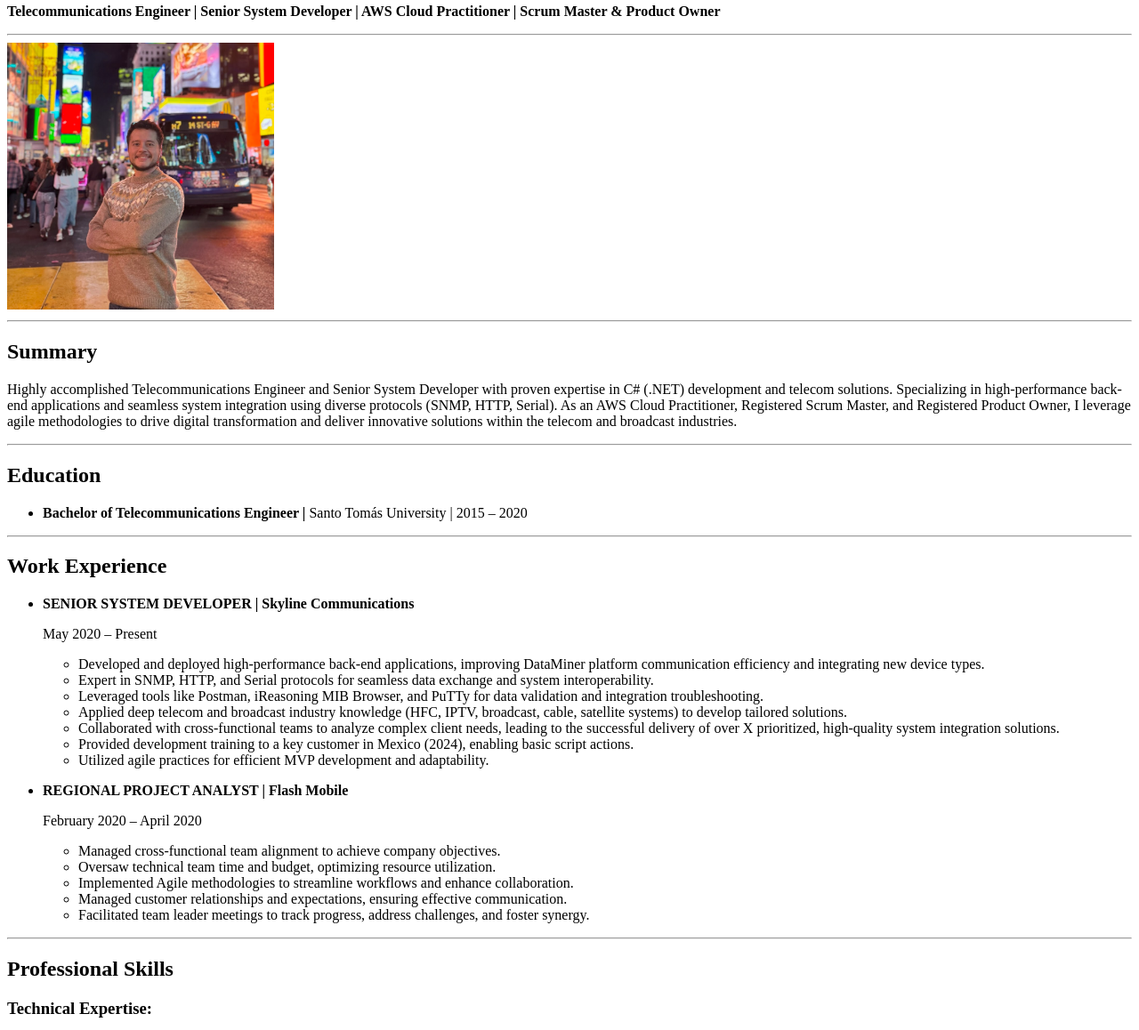
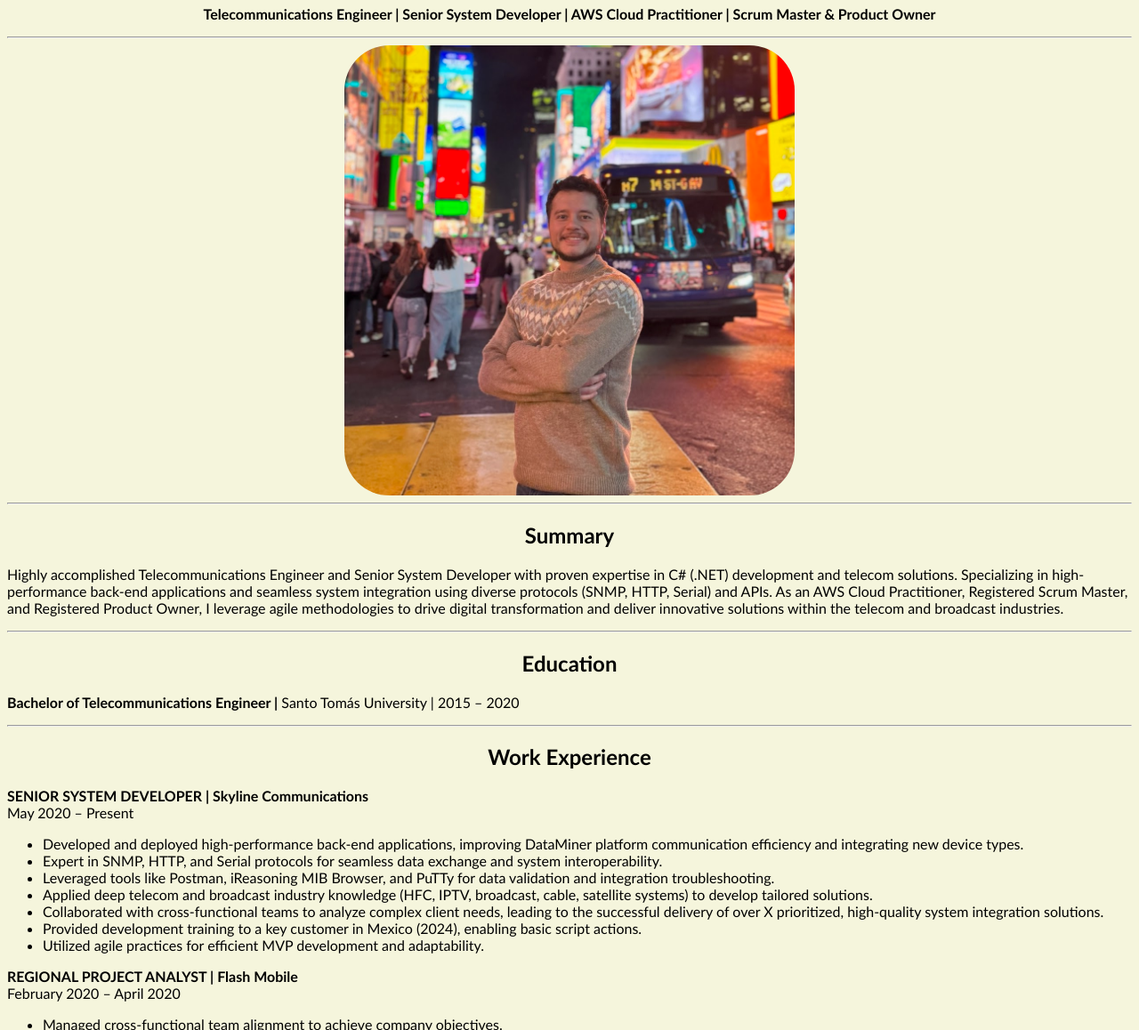
Before and after one commit to SebCuellar/OnlineResume, a plain HTML site: page index.html in a window 1280 px wide. Shown: the part 76-1234 px from the top of the page at 89% size. Drawn offline with Linux system fonts and the light colour scheme.

Commit message:
Styling added.

```diff
--- a/index.html
+++ b/index.html
@@ -3,34 +3,31 @@
 <head>
     <meta charset="UTF-8">
     <meta name="viewport" content="width=device-width, initial-scale=1.0">
+    <link rel="stylesheet" href="./style.css">
     <title>Sebastian Cuellar's Resume</title>
 </head>
 <body>
     <h1>Sebastián Cuéllar</h1>
-    <p><b>Telecommunications Engineer | Senior System Developer | AWS Cloud Practitioner | Scrum Master & Product Owner</b></p>
+    <p class="subtitle"><b>Telecommunications Engineer | Senior System Developer | AWS Cloud Practitioner | Scrum Master & Product Owner</b></p>
     <hr>
-    <img src="assets/images/Profile_Pic.jpg" alt="Sebastian's pic" height="300"><hr>
+    <img src="assets/images/Profile_Pic.jpg" alt="Sebastian's pic"><hr>
     <h2>Summary</h2>
     <p>
         Highly accomplished Telecommunications Engineer and Senior
         System Developer with proven expertise in C# (.NET) development
         and telecom solutions. Specializing in high-performance back-end applications
-        and seamless system integration using diverse protocols (SNMP, HTTP, Serial).
-        As an AWS Cloud Practitioner, Registered Scrum Master, and Registered Product
-        Owner, I leverage agile methodologies to drive digital transformation and
-        deliver innovative solutions within the telecom and broadcast industries.
+        and seamless system integration using diverse protocols (SNMP, HTTP, Serial) and
+        APIs. As an AWS Cloud Practitioner, Registered Scrum Master, and Registered
+        Product Owner, I leverage agile methodologies to drive digital transformation
+        and deliver innovative solutions within the telecom and broadcast industries.
     </p>
     <hr>
     <h2>Education</h2>
-    <ul>
-        <p><li><b>Bachelor of Telecommunications Engineer |</b> Santo Tomás University | 2015 – 2020</li></p>
-    </ul>
+    <p><b>Bachelor of Telecommunications Engineer |</b> Santo Tomás University | 2015 – 2020</p>
     <hr>
     <h2>Work Experience</h2>
-    <ul>
-        <p><li>
-            <b>SENIOR SYSTEM DEVELOPER | Skyline Communications</b>
-            <p>May 2020 – Present</p>
+            <b>SENIOR SYSTEM DEVELOPER | Skyline Communications</b><br>
+            May 2020 – Present
             <ul>
                 <li>Developed and deployed high-performance back-end applications,
                     improving DataMiner platform communication efficiency
@@ -49,10 +46,10 @@
                     enabling basic script actions.</li>
                 <li>Utilized agile practices for efficient MVP development and adaptability.</li>
             </ul>
-        </li></p>
-        <p><li>
-            <b>REGIONAL PROJECT ANALYST | Flash Mobile</b>
-            <p>February 2020 – April 2020</p>
+        </p>
+        <p>
+            <b>REGIONAL PROJECT ANALYST | Flash Mobile</b><br>
+            February 2020 – April 2020
             <ul>
                 <li>Managed cross-functional team alignment to achieve company objectives.</li>
                 <li>Oversaw technical team time and budget, optimizing resource utilization.</li>
@@ -61,8 +58,7 @@
                 <li>Facilitated team leader meetings to track progress, address
                     challenges, and foster synergy.</li>
             </ul>
-        </li></p>
-    </ul>
+        </p>
     <hr>
     <h2>Professional Skills</h2>
     <h3>Technical Expertise:</h3>
--- /dev/null
+++ b/style.css
@@ -0,0 +1,24 @@
+* {
+    background-color:beige;
+    font-family:'Trebuchet MS';
+}
+
+h1 {
+    text-align: center;
+}
+
+h2 {
+    text-align: center;
+}
+
+img {
+    width: 40%;
+    text-align: center;
+    border-radius: 10%;
+    margin: auto;
+    display: block;
+}
+
+.subtitle {
+    text-align: center;
+}
```
Also changed, not shown: public/contact-me.html (+1 -0 lines), public/hobbies.html (+1 -0 lines), 1 other file.
